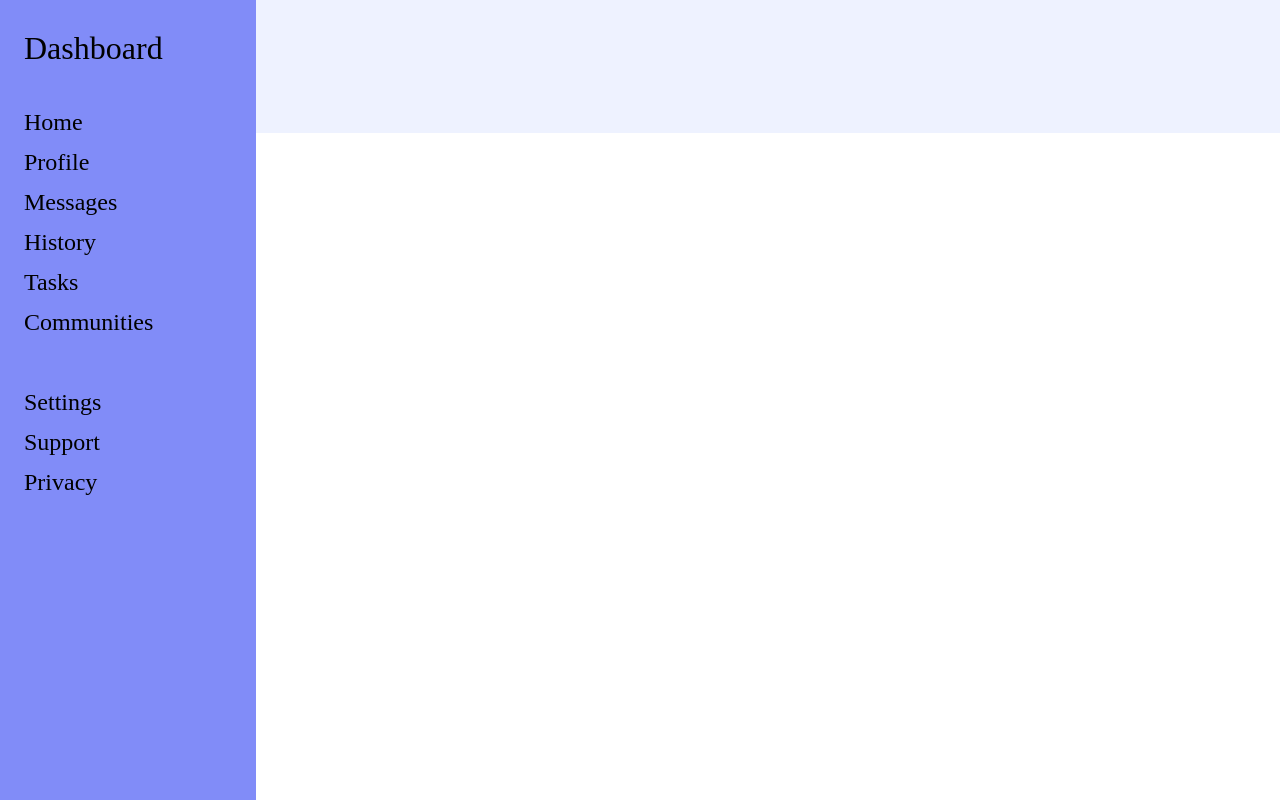
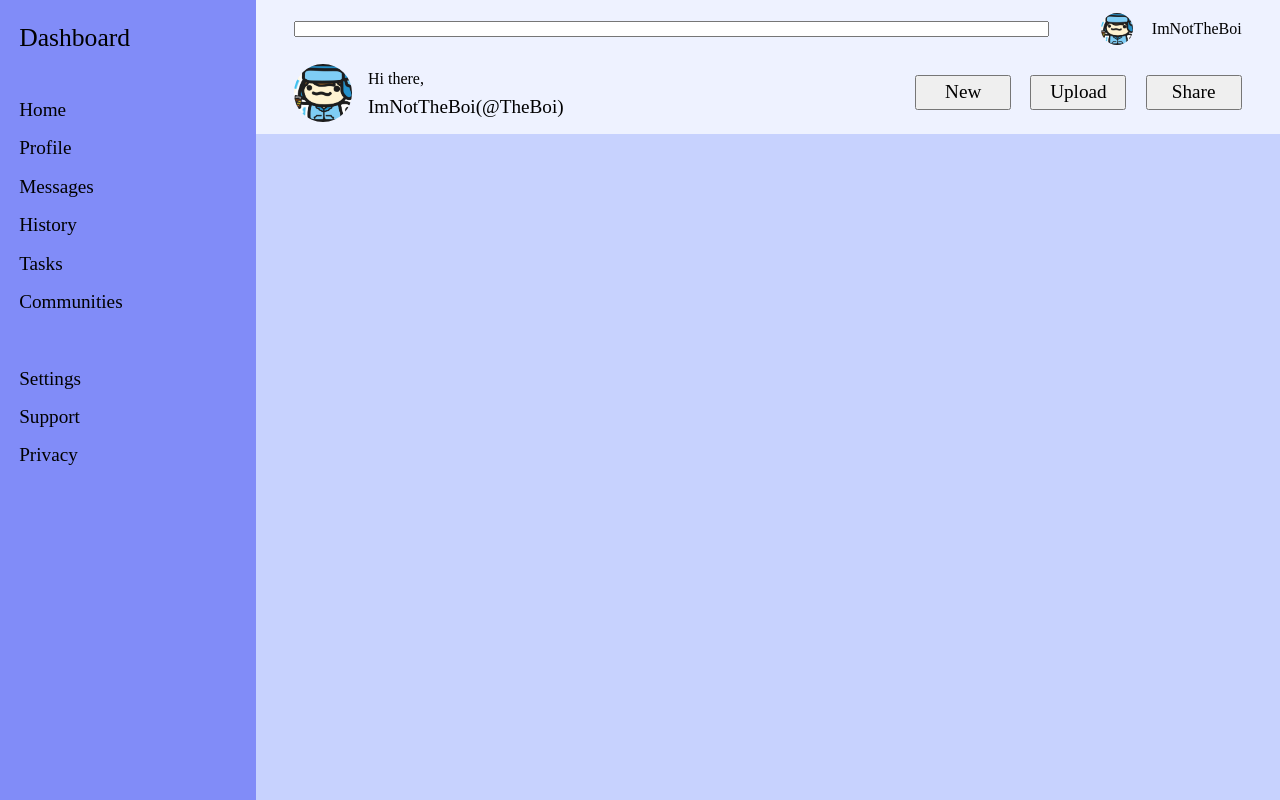
Before and after one commit to ImNotTheBoi/odin-admin-dashboard, a plain HTML site: page index.html in a window 1280 px wide. Drawn offline with Linux system fonts and the light colour scheme.

Commit message:
Header Layout

```diff
--- a/index.html
+++ b/index.html
@@ -7,11 +7,32 @@
     <title>Admin Dashboard</title>
 </head>
 <body>
-    <section class="header"></section>
-        <section class="search-bar"></section>
-        <section class="user-profile"></section>
-        <section class="user-info"></section>
-        <section class="buttons"></section>
+    <section class="header">
+        <section class="upper-section">
+            <div class="search-bar">
+                <input>
+            </div>
+            <div class="user-profile">
+                <div class="img-container"><img class="profile" src="images/TheBoi.png" alt="user profile picture"></div>
+                <div>ImNotTheBoi</div>
+            </div>
+        </section>
+        <section class="lower-section">
+            <div class="user-info">
+                <div class="img-container"><img class="profile" src="images/TheBoi.png" alt="user profile picture"></div>
+                <div>
+                    <span>Hi there,</span><br>
+                    ImNotTheBoi(@TheBoi)
+                </div>
+
+            </div>
+            <div class="buttons">
+                <button>New</button>
+                <button>Upload</button>
+                <button>Share</button>
+            </div>
+        </section>
+    </section>
     <section class="sidebar">
         <div class="hero-text">Dashboard</div>
         <div>Home</div>
--- a/style.css
+++ b/style.css
@@ -26,6 +26,7 @@
     isolation: isolate;
   }
 
+/* Global Properties */
 body {
     display: grid;
     width: 100vw;
@@ -35,16 +36,89 @@ body {
 }
 
 :root {
-    font-size: 1vh;
+    font-size: 0.8vh;
 }
 
+.profile {
+    border-radius: 50%;
+    object-fit: cover;
+}
+
+/* Header Section */
 .header {
+    padding: 2em 6em;
     display: grid;
-    grid-template-columns: repeat(3, 1fr);
+    gap: 3em;
     background-color: #eef2ff;
     grid-column: 2 / span 1;
 }
 
+.upper-section {
+    display: flex;
+    gap: 8em;
+    align-items: center;
+}
+
+.search-bar{
+    width: 100%;
+}
+
+.search-bar input {
+    width: 100%;
+}
+
+.user-profile {
+    display: flex;
+    align-items: center;
+    gap: 3em;
+    margin-left: auto;
+}
+
+.user-profile .img-container {
+    height: 2em;
+    width: 2em;
+}
+
+.user-profile div {
+    font-size: 2.5rem;
+}
+
+.lower-section {
+    display: flex;
+    align-items: center;
+}
+
+.user-info {
+    display: flex;
+    gap: 2.5em;
+    align-items: center;
+}
+
+.user-info .img-container {
+    width: 3em;
+    height: 3em;
+}
+
+.user-info div {
+    font-size: 3rem;
+}
+
+.user-info span {
+    font-size: 2.5rem;
+}
+
+.buttons {
+    display: flex;
+    gap: 3em;
+    margin-left: auto;
+}
+
+.buttons button {
+    width: 5em  ;
+    font-size: 3rem;
+}
+
+/* Sidebar Section */
 .sidebar {
     padding: 3em 3em;
     display: grid;
```
Also changed, not shown: images/Monke.png (added), images/PerformerGirl.png (added), images/Rabblerouser.png (added), images/SharkBoy.png (added), images/TheBoi.png (added).
